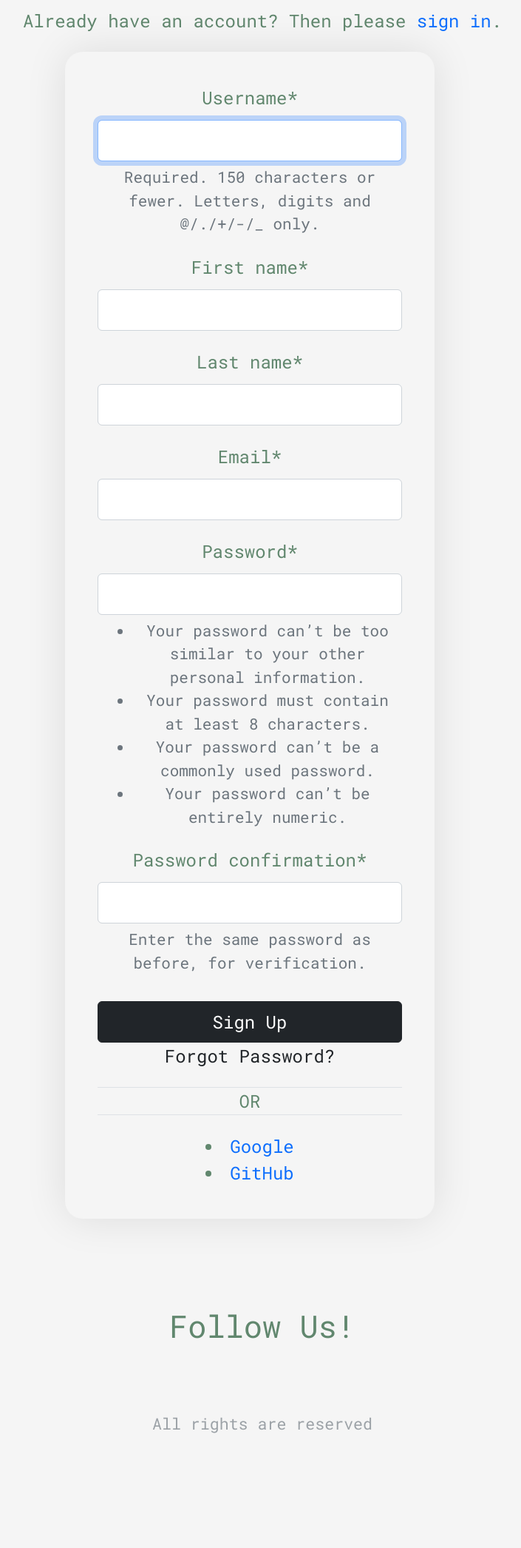
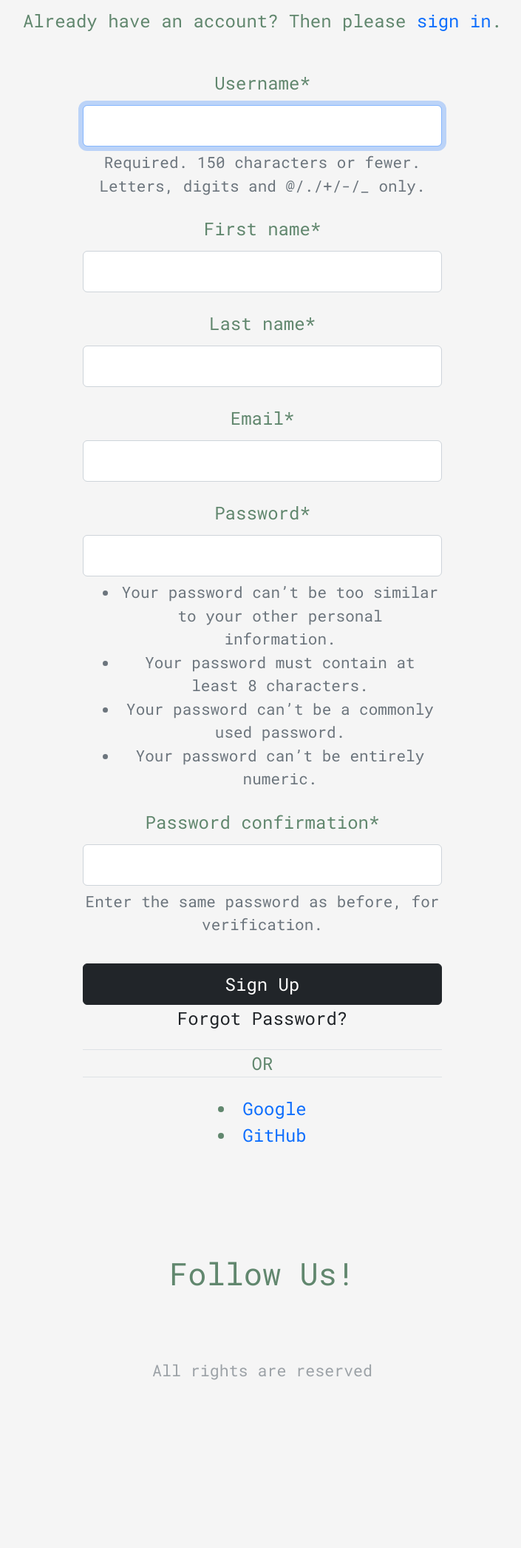
Before and after one commit to Code-Institute-Submissions/florys, a Django app: page /members/register/ in a window 1280 px wide. Shown: the part 214-2306 px from the top of the page at 74% size, without its empty margins (285-990 px from the left). After the commit the page ends 2079 px from the top, so only its background shows below. Run offline with Django 3.2, Linux system fonts and the light colour scheme; some libraries are stand-ins or nearby versions.

Commit message:
Improved design of register page

```diff
--- a/members/templates/registration/register.html
+++ b/members/templates/registration/register.html
@@ -17,7 +17,7 @@
 
         <div class="row">
             <div class="col-md-6 flex-item">
-                <div class="card text-center">
+                <div class="general-card-style text-center">
                     <div class="card-body">
                         <form class="signup" id="signup_form" method="post">
                           {% csrf_token %}
```
